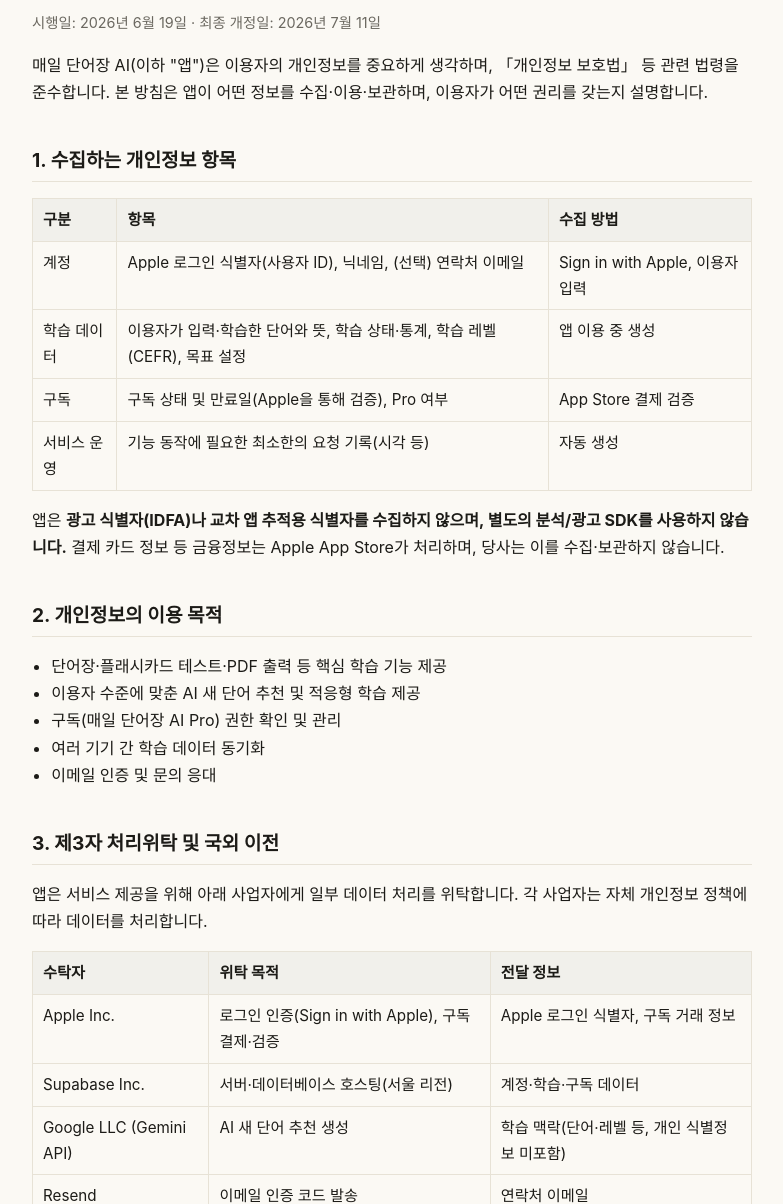
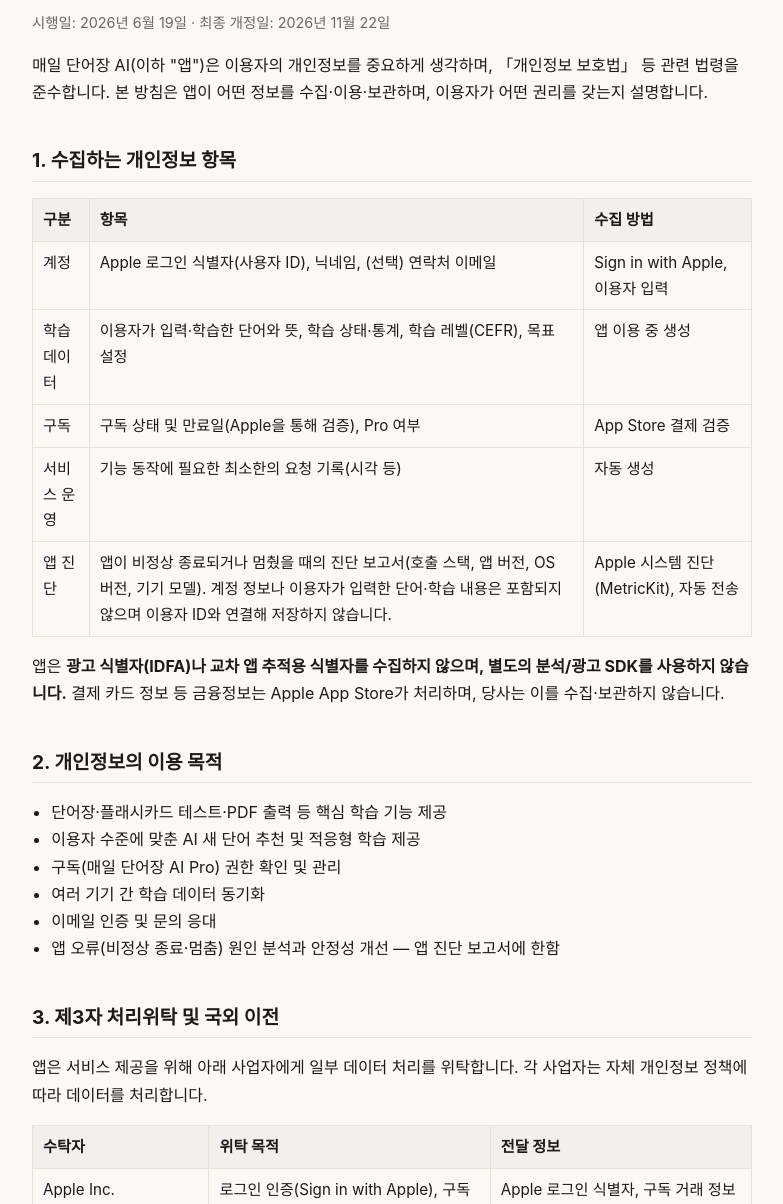
Before and after one commit to withkali/word-book-docs, a plain HTML site: page privacy.html in a window 1280 px wide. Shown: the part 96-1300 px from the top of the page, without its empty margins (248-1031 px from the left). Drawn offline with Linux system fonts and the light colour scheme.

Commit message:
개인정보 처리방침: 앱 진단(MetricKit 크래시·멈춤 보고서) 항목·목적 추가
Co-Authored-By: Claude Sonnet 5.5 <noreply@anthropic.com>

```diff
--- a/privacy.html
+++ b/privacy.html
@@ -31,7 +31,7 @@
 </head>
 <body>
   <h1>매일 단어장 AI 개인정보 처리방침</h1>
-  <p class="meta">시행일: 2026년 6월 19일 · 최종 개정일: 2026년 7월 11일</p>
+  <p class="meta">시행일: 2026년 6월 19일 · 최종 개정일: 2026년 11월 22일</p>
 
   <p>매일 단어장 AI(이하 "앱")은 이용자의 개인정보를 중요하게 생각하며, 「개인정보 보호법」 등 관련 법령을 준수합니다.
   본 방침은 앱이 어떤 정보를 수집·이용·보관하며, 이용자가 어떤 권리를 갖는지 설명합니다.</p>
@@ -43,6 +43,7 @@
     <tr><td>학습 데이터</td><td>이용자가 입력·학습한 단어와 뜻, 학습 상태·통계, 학습 레벨(CEFR), 목표 설정</td><td>앱 이용 중 생성</td></tr>
     <tr><td>구독</td><td>구독 상태 및 만료일(Apple을 통해 검증), Pro 여부</td><td>App Store 결제 검증</td></tr>
     <tr><td>서비스 운영</td><td>기능 동작에 필요한 최소한의 요청 기록(시각 등)</td><td>자동 생성</td></tr>
+    <tr><td>앱 진단</td><td>앱이 비정상 종료되거나 멈췄을 때의 진단 보고서(호출 스택, 앱 버전, OS 버전, 기기 모델). 계정 정보나 이용자가 입력한 단어·학습 내용은 포함되지 않으며 이용자 ID와 연결해 저장하지 않습니다.</td><td>Apple 시스템 진단(MetricKit), 자동 전송</td></tr>
   </table>
   <p>앱은 <strong>광고 식별자(IDFA)나 교차 앱 추적용 식별자를 수집하지 않으며, 별도의 분석/광고 SDK를 사용하지 않습니다.</strong>
   결제 카드 정보 등 금융정보는 Apple App Store가 처리하며, 당사는 이를 수집·보관하지 않습니다.</p>
@@ -54,6 +55,7 @@
     <li>구독(매일 단어장 AI Pro) 권한 확인 및 관리</li>
     <li>여러 기기 간 학습 데이터 동기화</li>
     <li>이메일 인증 및 문의 응대</li>
+    <li>앱 오류(비정상 종료·멈춤) 원인 분석과 안정성 개선 — 앱 진단 보고서에 한함</li>
   </ul>
 
   <h2>3. 제3자 처리위탁 및 국외 이전</h2>
```
